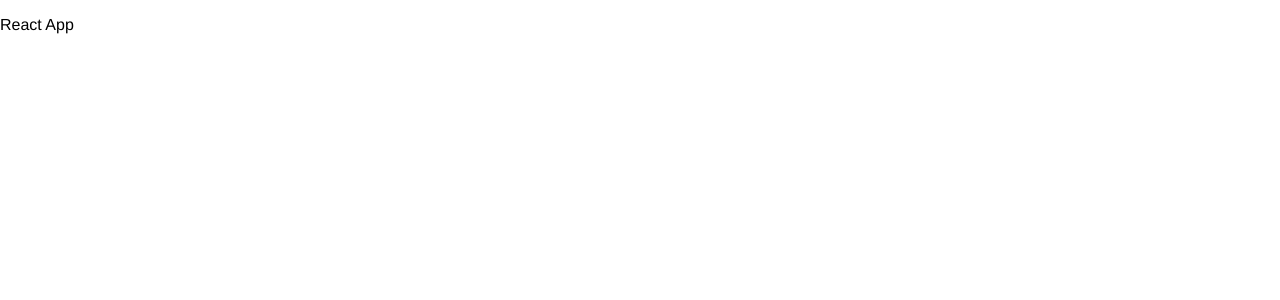
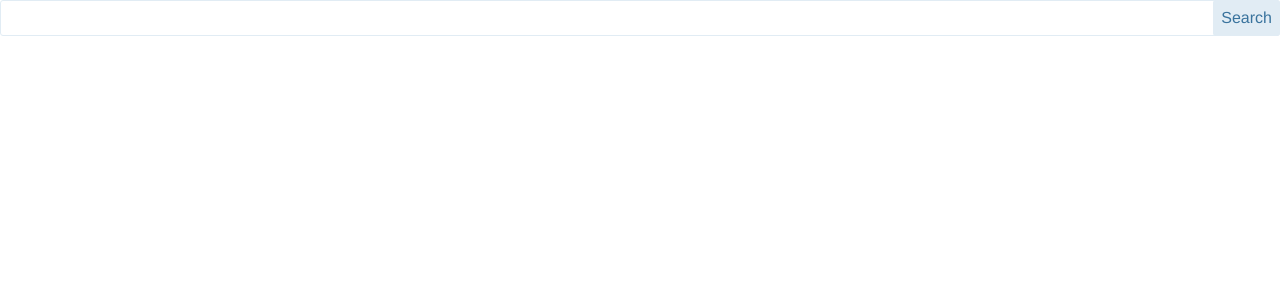
Before and after one commit to lennonx0904/imBee, a React (Create React App) app: page / in a window 1280 px wide. Shown: the top 300 px of the page. Built offline with nearby package versions, Linux system fonts and the light colour scheme.

Commit message:
feat: search input layout

```diff
--- a/src/App.js
+++ b/src/App.js
@@ -1,10 +1,12 @@
 import React from 'react';
+
+import HomePage from 'containers';
 import './App.scss';
 
 function App() {
   return (
     <div className="App">
-      <p>React App</p>
+      <HomePage />
     </div>
   );
 }
--- a/src/App.scss
+++ b/src/App.scss
@@ -12,3 +12,9 @@ body {
 a {
   text-decoration: none;
 }
+
+:root {
+  --theme-tag-color: hsl(205,47%,42%);
+  --theme-tag-background-color: hsl(205,46%,92%);
+  --theme-tag-border-color: transparent;
+}
--- /dev/null
+++ b/src/components/SearchBar/index.js
@@ -0,0 +1,14 @@
+import React from 'react';
+
+import './style.scss';
+
+function SearchBar() {
+  return (
+    <div className="search-wrapper">
+      <input className="search-input" onChange={() => {}} />
+      <span className="search-btn" onClick={() => {}}>Search</span>
+    </div>
+  );
+}
+
+export default SearchBar;
--- /dev/null
+++ b/src/components/SearchBar/style.scss
@@ -0,0 +1,32 @@
+.search-wrapper{
+  position: relative;
+
+  .search-input {
+    width: 100%;
+    border: 1px solid var(--theme-tag-background-color);
+    border-radius: 3px;
+    padding: 8px 0px 8px 8px;
+    line-height: 1;
+    box-sizing: border-box;
+    outline: none;
+    font-size: 16px;
+  }
+
+  .search-btn {
+    position: absolute;
+    right: 0;
+    top: 0;
+    bottom: 0;
+    border: 0;
+    background: var(--theme-tag-background-color);
+    color: var(--theme-tag-color);
+    outline: none;
+    margin: 0;
+    padding: 0 8px;
+    border-radius: 3px;
+    z-index: 2;
+    display: flex;
+    align-items: center;
+    cursor: pointer;
+  }
+}
--- /dev/null
+++ b/src/components/index.js
@@ -0,0 +1,2 @@
+/* eslint-disable import/prefer-default-export */
+export { default as SearchBar } from './SearchBar';
--- /dev/null
+++ b/src/containers/index.js
@@ -0,0 +1,13 @@
+import React from 'react';
+
+import SearchBar from 'components/SearchBar';
+
+function HomePage() {
+  return (
+    <div>
+      <SearchBar />
+    </div>
+  );
+}
+
+export default HomePage;
```
